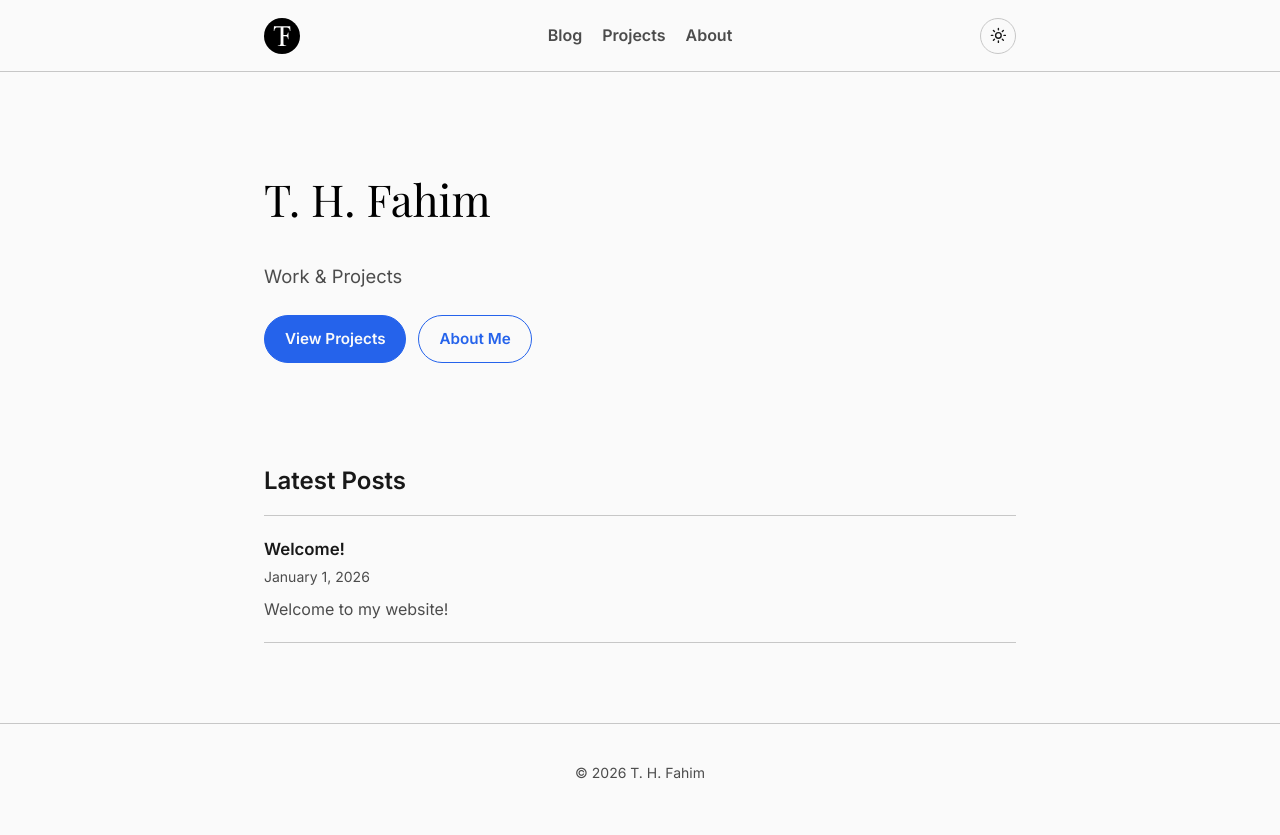
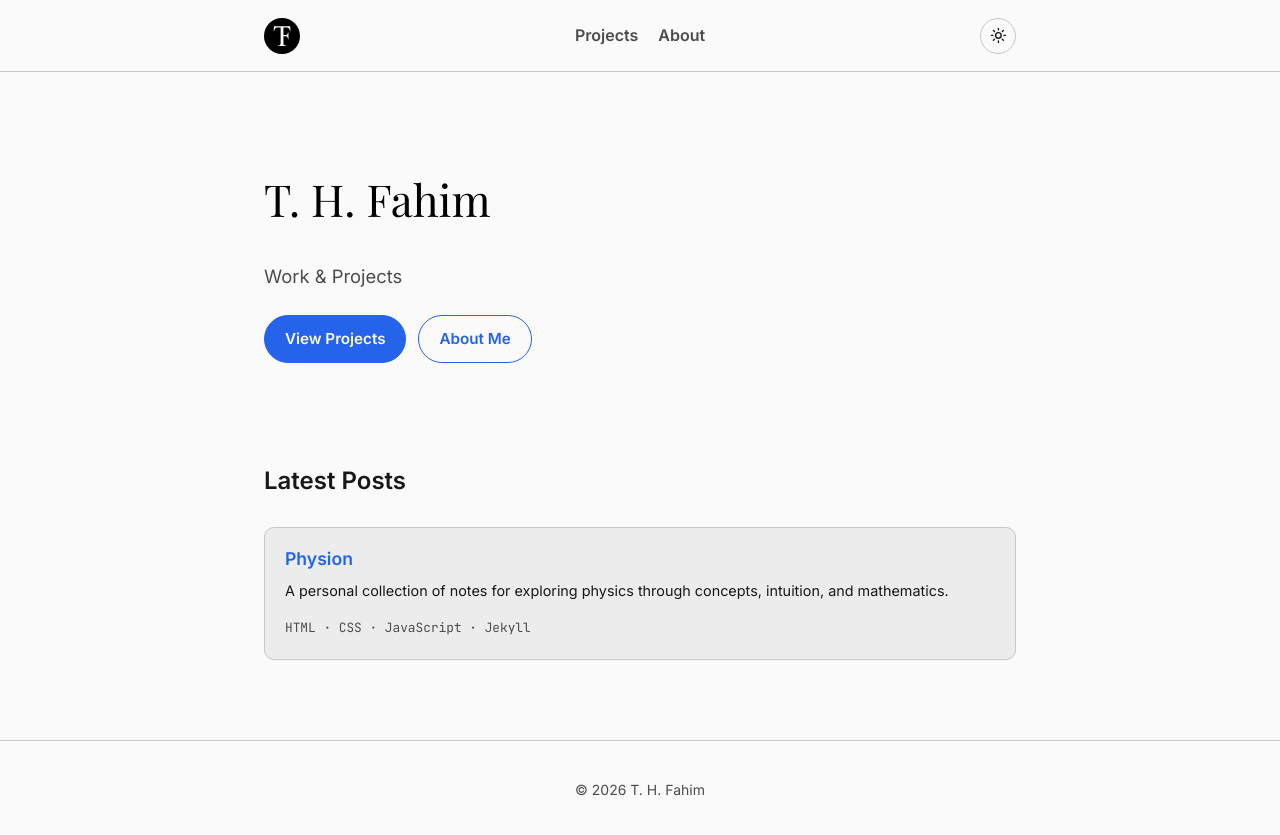
Before and after one commit to thfahim-xyz/thfahim-xyz.github.io, a Jekyll site: the page built from index.md, in a window 1280 px wide. Shown: the top 835 px of the page. Built offline with Jekyll 4.4.1, drawn with Linux system fonts in a browser that asks for light colours; nearby versions of some CDN libraries; some web fonts are replaced.

Commit message:
Remove "Blog" page

```diff
--- a/_layouts/default.html
+++ b/_layouts/default.html
@@ -35,7 +35,6 @@
       </a>
 
       <nav class="site-nav">
-        <a href="{{ '/blog/' | relative_url }}">Blog</a>
         <a href="{{ '/projects/' | relative_url }}">Projects</a>
         <a href="{{ '/about/' | relative_url }}">About</a>
       </nav>
@@ -52,12 +51,13 @@
       <article class="post">
         <header class="post-header">
           <h1>{{ page.title }}</h1>
+
           {% if page.date %}
             <time class="post-date" datetime="{{ page.date | date_to_xmlschema }}">{{ page.date | date: "%B %-d, %Y" }}</time>
           {% endif %}
         </header>
         {{ content }}
-        <p class="post-return"><a href="{{ '/blog/' | relative_url }}#latest-posts">&larr; Back to all posts</a></p>
+        <p class="post-return"><a href="{{ '/projects/' | relative_url }}#latest-posts">&larr; Back to all projects</a></p>
       </article>
     {% else %}
       {{ content }}
--- /dev/null
+++ b/_posts/2026-05-15-physion.md
@@ -0,0 +1,13 @@
+---
+title: "Physion"
+description: "A personal collection of notes for exploring physics through concepts, intuition, and mathematics."
+tags:
+    - HTML
+    - CSS
+    - JavaScript
+    - Jekyll
+---
+
+Physion is a website that contains my personal collection of notes for exploring physics through concepts, intuition, and mathematics.
+
+[Visit Physion](https://thfahim-xyz.github.io/physion/)
--- a/assets/styles.css
+++ b/assets/styles.css
@@ -292,38 +292,11 @@ td {
 
 .posts-preview { padding-top: 1rem; }
 
-.post-list {
-  list-style: none;
-  margin: 0;
-  padding: 0;
-  border-top: 1px solid var(--border);
-}
-
-.post-item {
-  padding-block: 1.25rem;
-  border-bottom: 1px solid var(--border);
-
-  a {
-    color: var(--text);
-    font-weight: 600;
-    font-size: 1.05rem;
-    transition: color 0.3s ease;
-  }
-  a:hover {
-    color: var(--accent);
-  }
-}
-
 .post-date {
   display: block;
   color: var(--text-muted);
   font-size: 0.875rem;
   margin-top: 0.2rem;
-}
-
-.post-excerpt {
-  color: var(--text-muted);
-  margin: 0.5rem 0 0;
 }
 
 .post-return {
@@ -344,14 +317,6 @@ td {
   padding-bottom: 1.5rem;
 
   .post-date { margin-top: 0.3rem; }
-}
-.post-return {
-  margin-top: 3rem;
-  font-size: 0.9rem;
-
-  &:hover {
-    transition: color 0.3s ease;
-  }
 }
 
 
--- a/index.md
+++ b/index.md
@@ -15,24 +15,28 @@ permalink: /
 <section class="posts-preview" id="latest-posts">
   <h2>Latest Posts</h2>
 
-  <ul class="post-list">
+  <ul class="card-grid">
     {% for post in site.posts limit: 5 %}
-      <li class="post-item">
-        <a href="{{ post.url | relative_url }}">{{ post.title }}</a>
+      <li class="card">
+          <a href="{{ post.url | relative_url }}">
+            <h3>{{ post.title }}</h3>
 
-        {% if post.date %}
-          <span class="post-date">
-            {{ post.date | date: "%B %-d, %Y" }}
-          </span>
-        {% endif %}
+            {% if post.description %}
+              <p>{{ post.description }}</p>
+            {% endif %}
 
-        {% if post.description %}
-          <p class="post-excerpt">{{ post.description }}</p>
-        {% endif %}
+            {% if post.tags %}
+              <p class="tags">
+                {% for tag in post.tags %}
+                  {{ tag }}{% unless forloop.last %} &middot; {% endunless %}
+                {% endfor %}
+              </p>
+            {% endif %}
+          </a>
       </li>
     {% else %}
-      <li class="post-item">
-        No posts yet — add a markdown file to <code>_posts/</code> to get started.
+      <li class="card">
+        No posts yet.
       </li>
     {% endfor %}
   </ul>
--- a/projects.md
+++ b/projects.md
@@ -9,11 +9,25 @@ permalink: /projects/
 A selection of things I've built.
 
 <ul class="card-grid">
-  <li class="card">
-    <a href="https://thfahim-xyz.github.io/physion/">
-      <h3>Physion</h3>
-      <p>A personal collection of notes for exploring physics through concepts, intuition, and mathematics.</p>
-      <p class="tags">HTML &middot; CSS &middot; JavaScript &middot; Jekyll</p>
-    </a>
-  </li>
+  {% for post in site.posts %}
+    <li class="card">
+      <a href="{{ post.url | relative_url }}">
+        <h3>{{ post.title }}</h3>
+
+        {% if post.description %}
+          <p>{{ post.description }}</p>
+        {% endif %}
+
+        {% if post.tags %}
+          <p class="tags">
+            {% for tag in post.tags %}
+              {{ tag }}{% unless forloop.last %} &middot; {% endunless %}
+            {% endfor %}
+          </p>
+        {% endif %}
+      </a>
+    </li>
+  {% else %}
+    <li class="card">No posts yet.</li>
+  {% endfor %}
 </ul>
```
Also changed, not shown: _posts/2026-01-01-welcome.md (deleted, +0 -20 lines), about.md (+11 -1 lines), blog.md (deleted, +0 -29 lines), README.md.
